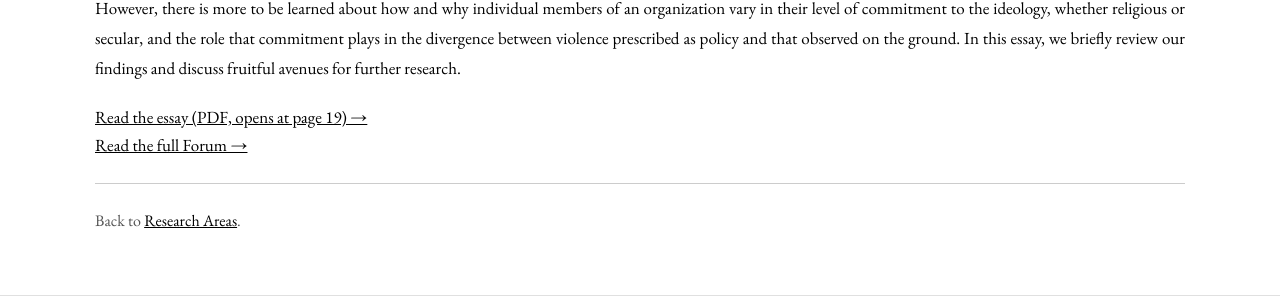
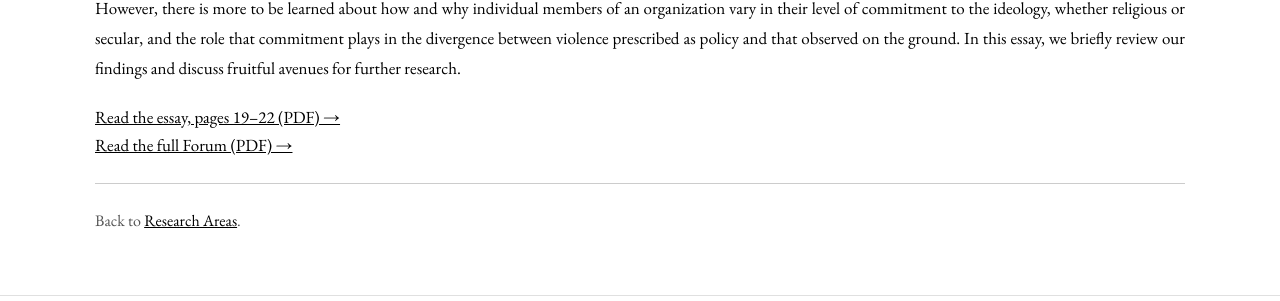
Before and after one commit to mrevkin/mrevkin.github.io, a Jekyll site: the page religion-ideology-institutions.html, which Jekyll copies as it is, in a window 1280 px wide. Shown: the part 483-784 px from the top of the page. Built offline with Jekyll 4.4.1, drawn with Linux system fonts in a browser that asks for light colours.

Commit message:
Link a standalone excerpt instead of a page fragment

```diff
--- a/religion-ideology-institutions.html
+++ b/religion-ideology-institutions.html
@@ -59,8 +59,8 @@
     <p style="font-size:17px; line-height:1.75; text-align:justify;">Scholars of armed organizations with ideologies that claim to be based on religion have increasingly documented micro-level variation in the attitudes and conduct of individual members of the organization who sometimes but do not always comply with the organization&rsquo;s ideology, i.e., its official interpretation of religion (Guti&eacute;rrez San&iacute;n and Wood 2014; Leader Maynard 2019). It is now well-established that ideology&mdash;as expressed through an organization&rsquo;s official policies and doctrines&mdash;is a causal factor in the violence wielded by members of armed organizations, although scholars disagree about its importance relative to other factors including economic incentives (Weinstein 2006), changes in the relative military power of competing organizations leading to &ldquo;side-switching&rdquo; (Christia 2012), and territorial control (Kalyvas 2006). However, there is more to be learned about how and why individual members of an organization vary in their level of commitment to the ideology, whether religious or secular, and the role that commitment plays in the divergence between violence prescribed as policy and that observed on the ground. In this essay, we briefly review our findings and discuss fruitful avenues for further research.</p>
 
     <p style="font-size:17px; margin-top:20px;">
-      <a href="revkin_wood_religion_ideology_isr_2023.pdf#page=19" target="_blank">Read the essay (PDF, opens at page 19) &rarr;</a><br />
-      <a href="revkin_wood_religion_ideology_isr_2023.pdf" target="_blank">Read the full Forum &rarr;</a>
+      <a href="revkin_wood_religion_ideology_isr_2023_essay.pdf" target="_blank">Read the essay, pages 19&ndash;22 (PDF) &rarr;</a><br />
+      <a href="revkin_wood_religion_ideology_isr_2023.pdf" target="_blank">Read the full Forum (PDF) &rarr;</a>
     </p>
 
     <hr class="divider" style="margin-top: 24px;" />
```
